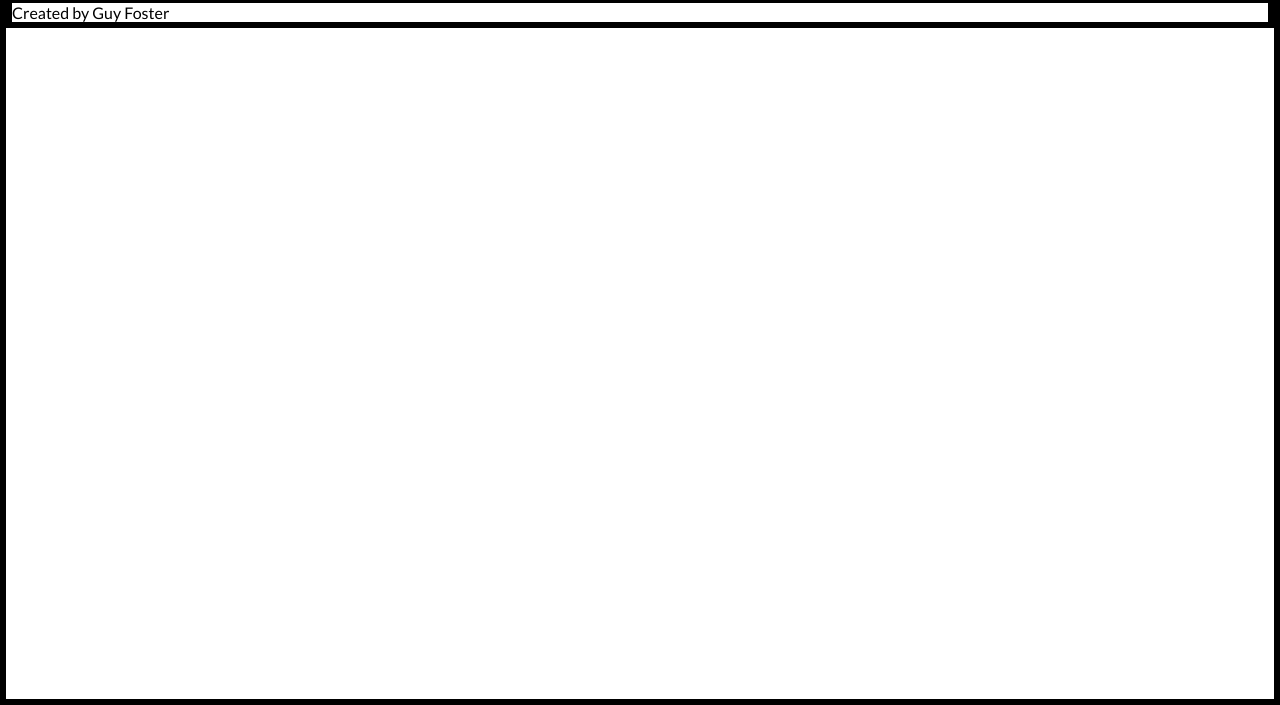
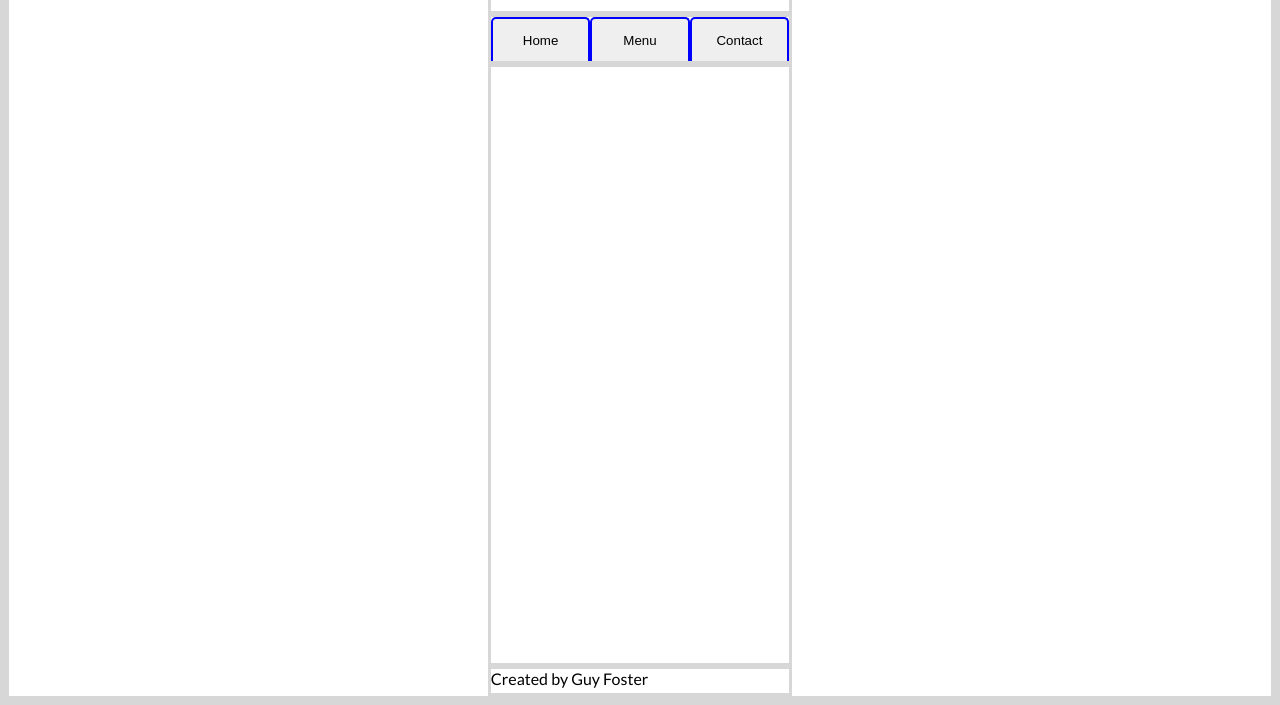
Before and after one commit to guyfoz77/restaurant-page, a plain HTML site: page index.html in a window 1280 px wide. Shown: the part 95-800 px from the top of the page. Drawn offline with Linux system fonts and the light colour scheme; a web font is replaced by a local one.

Commit message:
Add basic style

```diff
--- a/style.css
+++ b/style.css
@@ -5,7 +5,7 @@
 }
 
 * {
-    border: solid black;
+    border: solid rgb(215, 215, 215);
     box-sizing: border-box;
     margin: 0;
 }
@@ -15,3 +15,34 @@ body {
     width: 100%;
     height: 100%;
 }
+
+#mainContainer {
+    display: grid;
+    height: 100%;
+    grid-template-rows: 100px 50px 1fr 30px;
+    justify-content: center;
+}
+
+header {
+    display: flex;
+    justify-content: center;
+    align-items: center;
+}
+
+.nav {
+    display: flex;
+    justify-content: center;
+    align-items: stretch;
+}
+    button {
+        appearance: none;
+        flex: 1 1 33%;
+        border: solid blue;
+        border-radius: 5px 5px 0 0;
+        border-width: 2px 2px 0 2px;
+
+    }
+
+h1 {
+
+}
```
